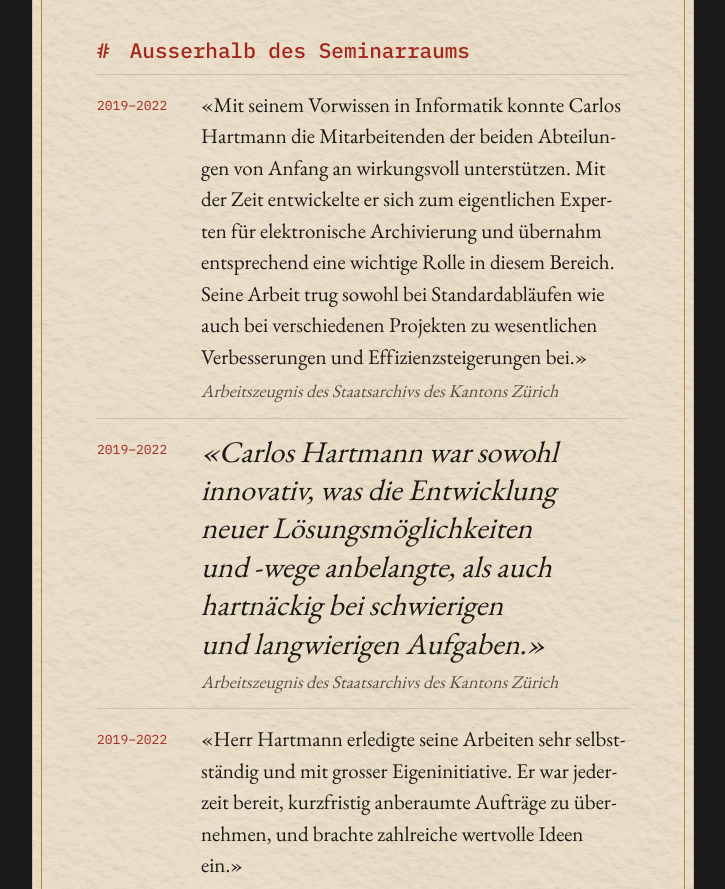
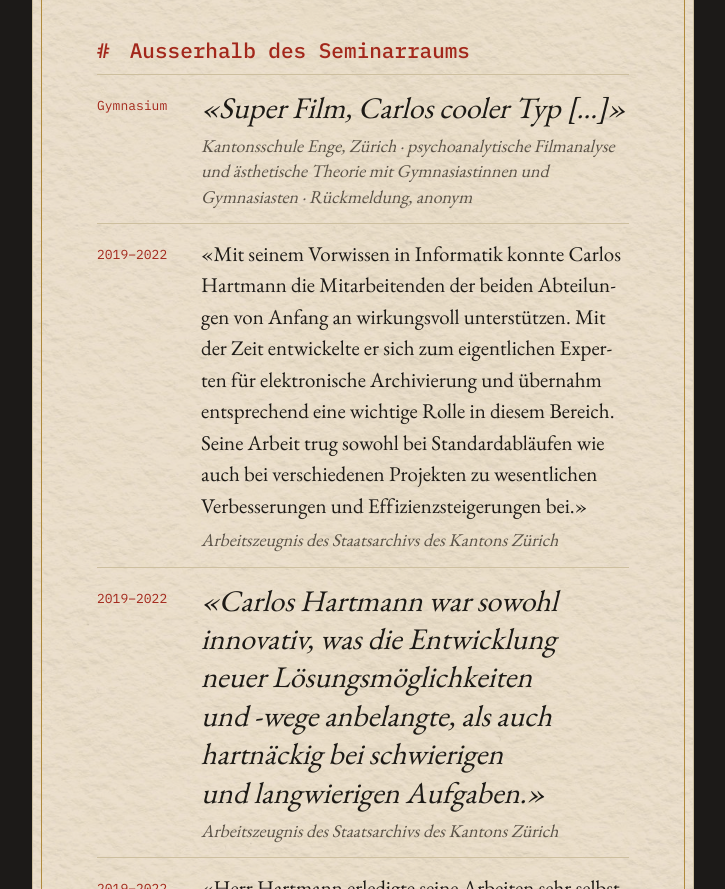
Before and after one commit to CarlosHartmann/blog-frontend, an Astro site: page /feedback in a window 1280 px wide. Shown: the part 7053-7942 px from the top of the page, without its empty margins (202-927 px from the left). Built offline with nearby package versions, Linux system fonts and the light colour scheme; Astro itself is replaced by a stand-in of ours.

Commit message:
Feedback: add a quote from the film analysis work at Kantonsschule Enge
Co-Authored-By: Claude Fable 5.2 <noreply@anthropic.com>

```diff
--- a/src/data/feedback.js
+++ b/src/data/feedback.js
@@ -37,6 +37,11 @@ export const sources = {
     tag: { de: 'HS 2025', en: 'Fall 2025' },
     de: `BA-Seminar «Analysing Language on Social Media», Universität Zürich · ${evaluation.de}`,
     en: `BA seminar “Analysing Language on Social Media”, University of Zurich · ${evaluation.en}`,
+  },
+  school: {
+    tag: { de: 'Gymnasium', en: 'High school' },
+    de: 'Kantonsschule Enge, Zürich · psychoanalytische Filmanalyse und ästhetische Theorie mit Gymnasiastinnen und Gymnasiasten · Rückmeldung, anonym',
+    en: 'Kantonsschule Enge (high school), Zurich · psychoanalytic film analysis and aesthetic theory with the students · feedback, anonymous',
   },
   archive: {
     tag: '2019–2022',
@@ -224,6 +229,12 @@ export const sections = [
     title: { de: 'Ausserhalb des Seminarraums', en: 'Beyond the classroom' },
     quotes: [
       {
+        src: 'school',
+        lang: 'de',
+        pull: true,
+        text: 'Super Film, Carlos cooler Typ […]',
+      },
+      {
         src: 'archive',
         lang: 'de',
         text: 'Mit seinem Vorwissen in Informatik konnte Carlos Hartmann die Mitarbeitenden der beiden Abteilungen von Anfang an wirkungsvoll unterstützen. Mit der Zeit entwickelte er sich zum eigentlichen Experten für elektronische Archivierung und übernahm entsprechend eine wichtige Rolle in diesem Bereich. Seine Arbeit trug sowohl bei Standardabläufen wie auch bei verschiedenen Projekten zu wesentlichen Verbesserungen und Effizienzsteigerungen bei.',
```
